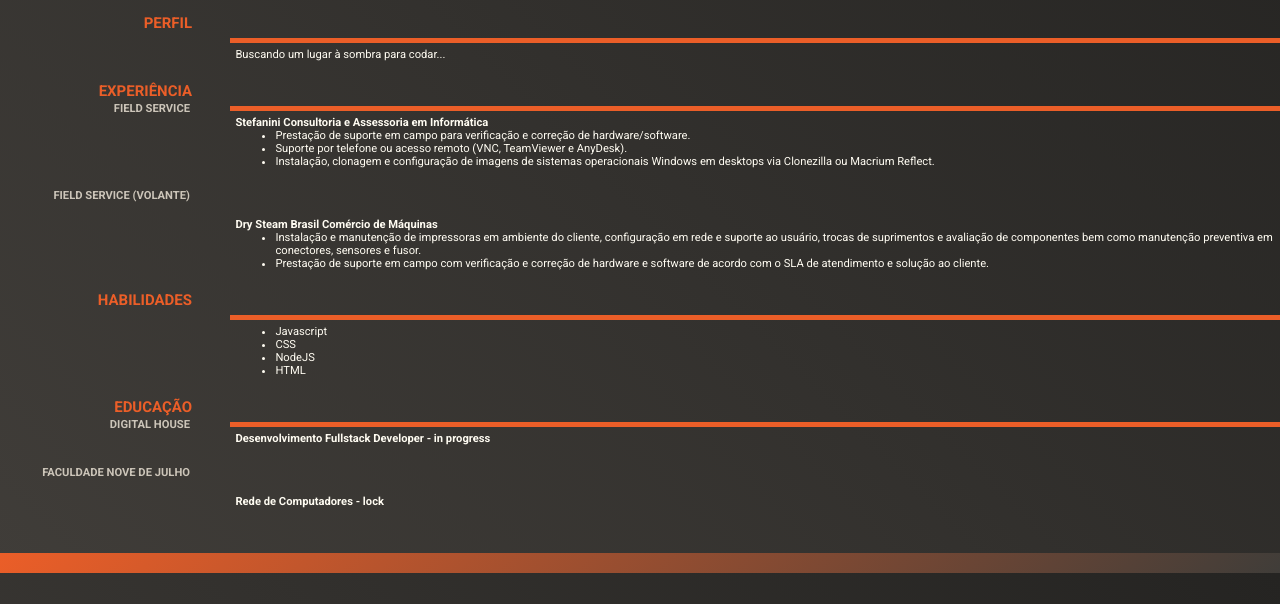
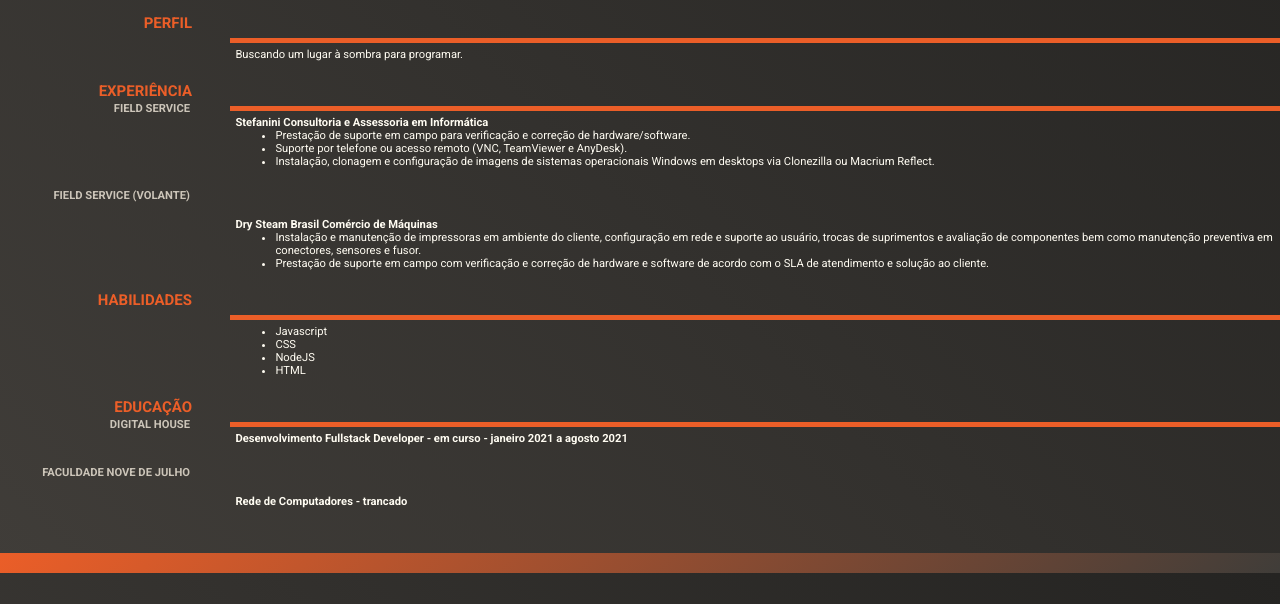
Before and after one commit to rloading/curriculo, a plain HTML site: page index.html in a window 1280 px wide. Shown: the part 196-800 px from the top of the page. Drawn offline with Linux system fonts and the light colour scheme.

Commit message:
correcoes

```diff
--- a/index.html
+++ b/index.html
@@ -49,7 +49,7 @@
             </article>
             <article class="pro">
                 <p>
-                   Buscando um lugar à sombra para codar...
+                   Buscando um lugar à sombra para programar.
                 </p>
             </article>
         </section>
@@ -113,7 +113,7 @@
                 <h4>DIGITAL HOUSE</h4>
             </article>
             <article class="pro-1">
-                <p>Desenvolvimento Fullstack Developer - in progress</p>
+                <p>Desenvolvimento Fullstack Developer - em curso - janeiro 2021 a agosto 2021</p>
 
 
             </article>
@@ -124,7 +124,7 @@
                 <h4>FACULDADE NOVE DE JULHO</h4>
             </article>
             <article class="pro-2">
-                <p>Rede de Computadores - lock</p>
+                <p>Rede de Computadores - trancado</p>
 
 
             </article>
```
Also changed, not shown: 1 other file.
